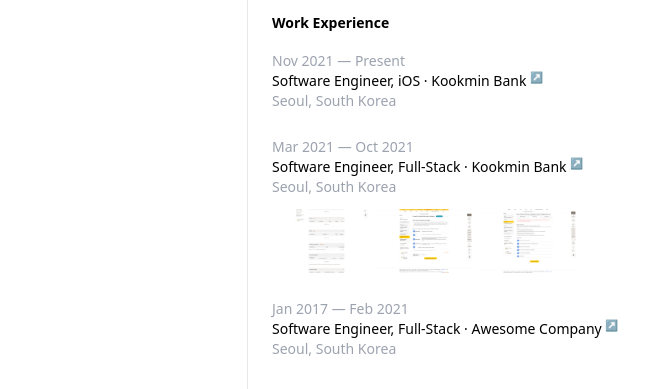
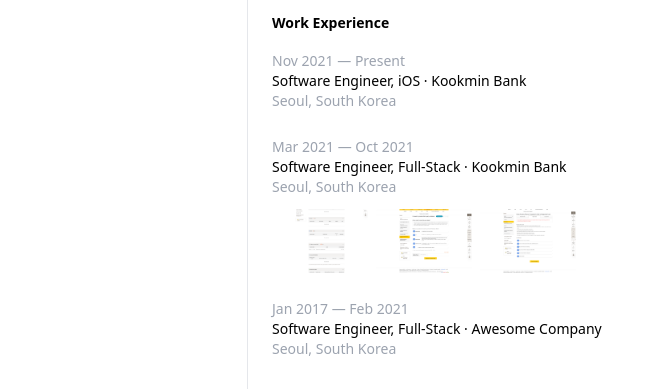
Before and after one commit to techzombee/techzombee-portfolio, a Next.js app: page / in a window 1280 px wide. Shown: the part 403-792 px from the top of the page, without its empty margins (184-836 px from the left). Built offline with nearby package versions, Linux system fonts and the light colour scheme.

Commit message:
remove: external link from ExperienceSection job titles
Co-Authored-By: Claude Sonnet 4.6 <noreply@anthropic.com>

```diff
--- a/components/sections/ExperienceSection.tsx
+++ b/components/sections/ExperienceSection.tsx
@@ -4,14 +4,12 @@ const experiences = [
     {
         period: 'Nov 2021 — Present',
         title: 'Software Engineer, iOS · Kookmin Bank',
-        href: '#',
         location: 'Seoul, South Korea',
         images: [],
     },
     {
         period: 'Mar 2021 — Oct 2021',
         title: 'Software Engineer, Full-Stack · Kookmin Bank',
-        href: '#',
         location: 'Seoul, South Korea',
         images: [
             '/career/inqAllAccounts_eng.png',
@@ -23,14 +21,12 @@ const experiences = [
     {
         period: 'Jan 2017 — Feb 2021',
         title: 'Software Engineer, Full-Stack · Awesome Company',
-        href: '#',
         location: 'Seoul, South Korea',
         images: [],
     },
     {
         period: 'Jan 2013 — Dec 2016',
         title: 'Software Engineer, Full-Stack · Blue Korea',
-        href: '#',
         location: 'Seoul, South Korea',
         images: [],
     },
@@ -45,15 +41,7 @@ export default function ExperienceSection() {
                     <div key={i} className="grid grid-cols gap-x-4 text-sm">
                         <span className="text-gray-400 pt-0.5 whitespace-nowrap">{item.period}</span>
                         <div>
-                            <a
-                                href={item.href}
-                                target="_blank"
-                                rel="noopener noreferrer"
-                                className="hover:underline"
-                            >
-                                {item.title}{' '}
-                                <sup className="text-gray-400">↗</sup>
-                            </a>
+                            <p>{item.title}</p>
                             <p className="text-gray-400">{item.location}</p>
                             <ImageGallery images={item.images} captions={item.captions} />
                         </div>
```
